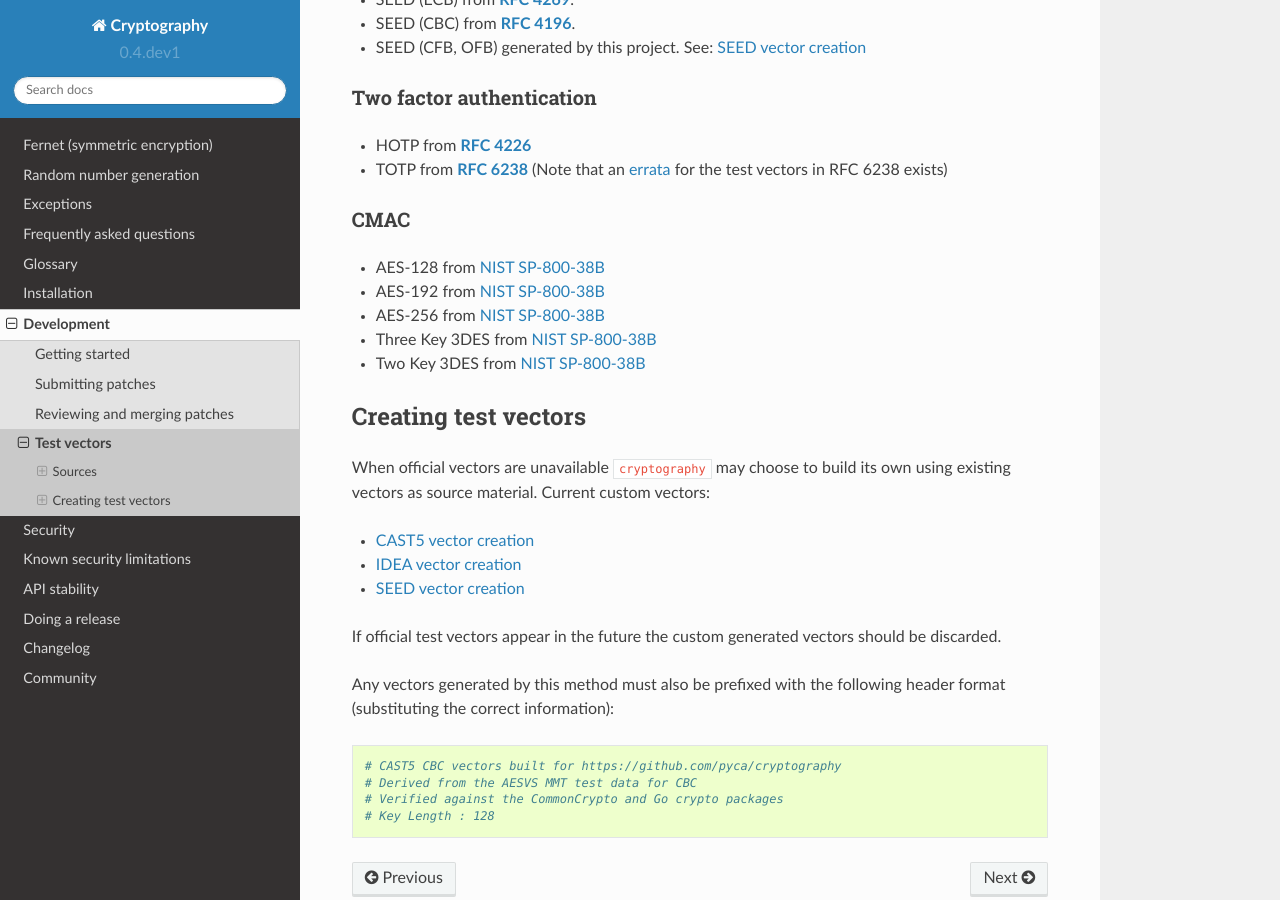
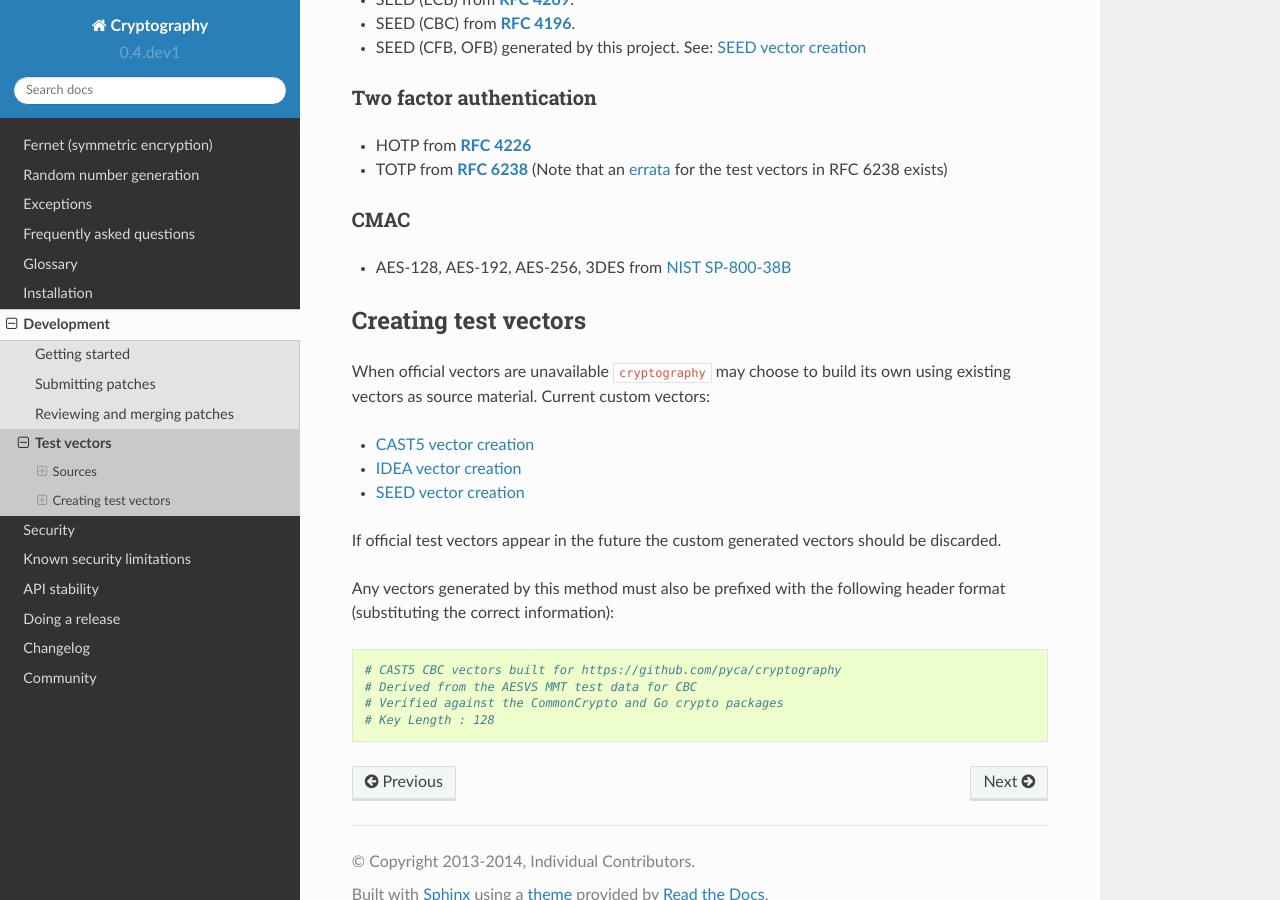
Before and after one commit to WebKing0121/cryptography, a Sphinx documentation site: the page built from docs/development/test-vectors.rst, in a window 1280 px wide and 900 px high, scrolled down 1682 px. Built offline with Sphinx 7.4.7 and the Read the Docs theme 2.0.0, drawn with Linux system fonts in a browser that asks for light colours; pages that are not in the unit, such as notebooks, are missing from menus.

Commit message:
Updated vectors documentation

```diff
--- a/docs/development/test-vectors.rst
+++ b/docs/development/test-vectors.rst
@@ -92,11 +92,7 @@ Two factor authentication
 CMAC
 ~~~~
 
-* AES-128 from `NIST SP-800-38B`_
-* AES-192 from `NIST SP-800-38B`_
-* AES-256 from `NIST SP-800-38B`_
-* Three Key 3DES from `NIST SP-800-38B`_
-* Two Key 3DES from `NIST SP-800-38B`_
+* AES-128, AES-192, AES-256, 3DES from `NIST SP-800-38B`_
 
 Creating test vectors
 ---------------------
```
